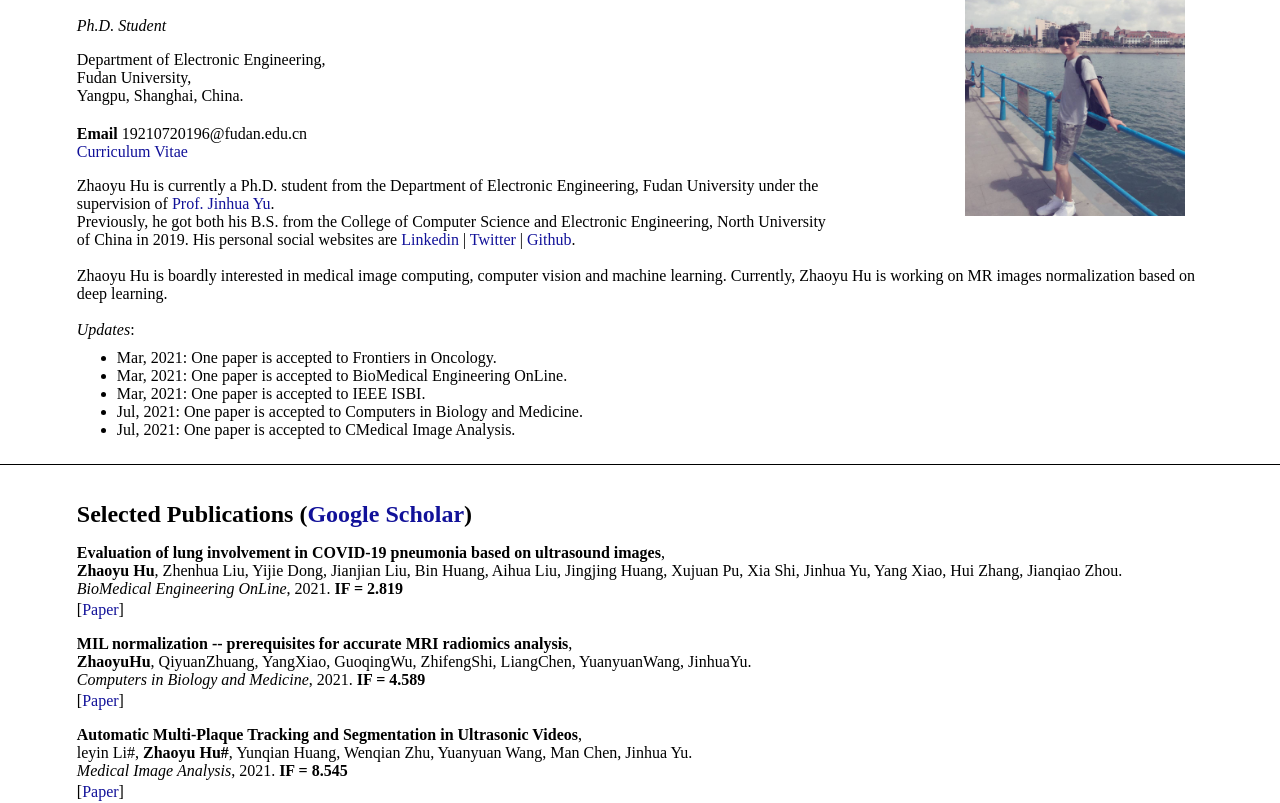
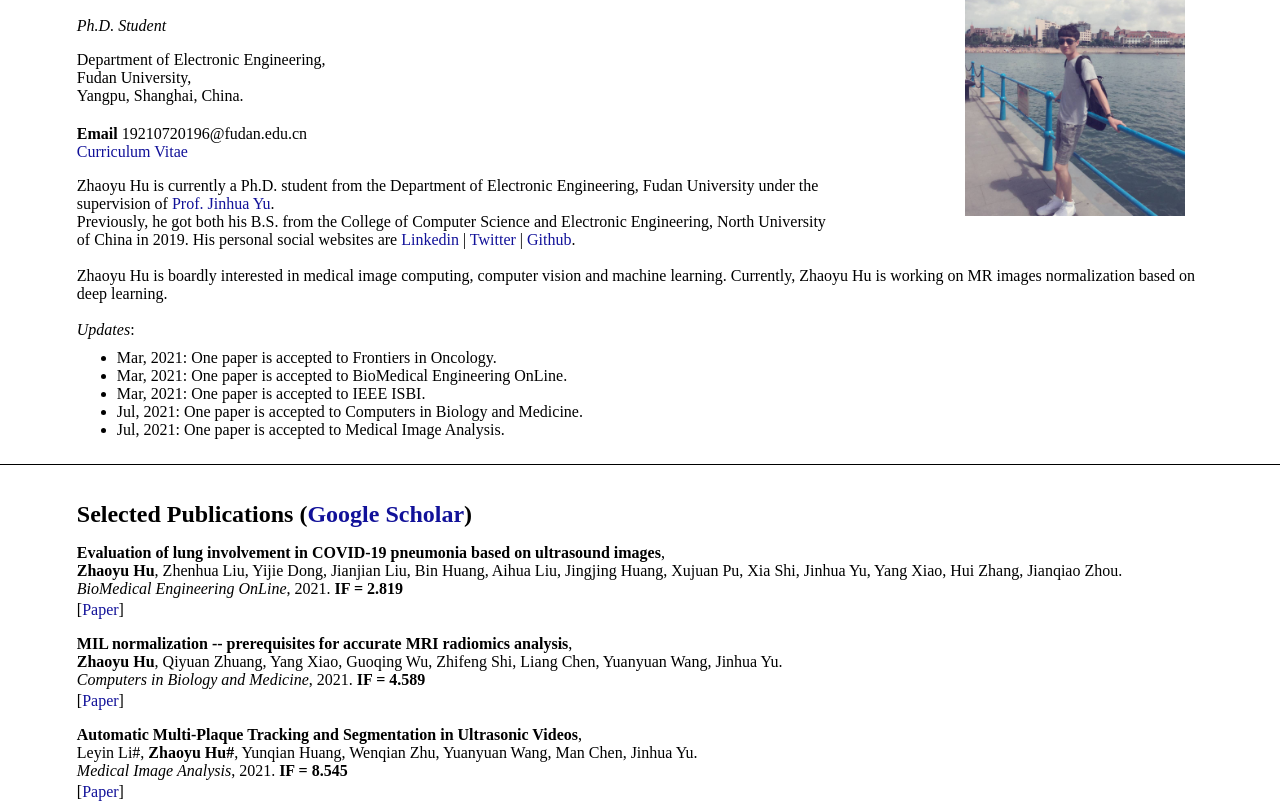
Before and after one commit to ZacHu-ZYH/ZacHu-ZYH.github.io, a plain HTML site: page index.html in a window 1280 px wide. Shown: the part 154-957 px from the top of the page. Drawn offline with Linux system fonts and the light colour scheme.

Commit message:
Add files via upload

```diff
--- a/index.html
+++ b/index.html
@@ -49,7 +49,7 @@
 	  <li>Mar, 2021:  One paper is accepted to BioMedical Engineering OnLine.
 	  <li>Mar, 2021:  One paper is accepted to IEEE ISBI.
 	  <li>Jul, 2021:  One paper is accepted to Computers in Biology and Medicine.
-	  <li>Jul, 2021:  One paper is accepted to CMedical Image Analysis.
+	  <li>Jul, 2021:  One paper is accepted to Medical Image Analysis.
 	   </ul>
       </div>
       <!-- </div> -->
@@ -74,7 +74,7 @@
 
         </p>
 		<b>MIL normalization -- prerequisites for accurate MRI radiomics analysis</b>,<br>
-        <b>ZhaoyuHu</b>, QiyuanZhuang, YangXiao, GuoqingWu, ZhifengShi, LiangChen, YuanyuanWang, JinhuaYu.<br>
+        <b>Zhaoyu Hu</b>, Qiyuan Zhuang, Yang Xiao, Guoqing Wu, Zhifeng Shi, Liang Chen, Yuanyuan Wang, Jinhua Yu.<br>
 	<em> Computers in Biology and Medicine</em>, 2021. <b>IF = 4.589</b>
         <p style="margin-top:3px">
 			[<a href="https://www.sciencedirect.com/science/article/pii/S0010482521001979">Paper</a>]
@@ -83,7 +83,7 @@
 
 		</p>
 		<b>Automatic Multi-Plaque Tracking and Segmentation in Ultrasonic Videos</b>,<br>
-        leyin Li#, <b>Zhaoyu Hu#</b>, Yunqian Huang, Wenqian Zhu, Yuanyuan Wang, Man Chen, Jinhua Yu.<br>
+        Leyin Li#, <b>Zhaoyu Hu#</b>, Yunqian Huang, Wenqian Zhu, Yuanyuan Wang, Man Chen, Jinhua Yu.<br>
 	<em> Medical Image Analysis</em>, 2021. <b>IF = 8.545</b>
         <p style="margin-top:3px">
 			[<a href="">Paper</a>]
```
